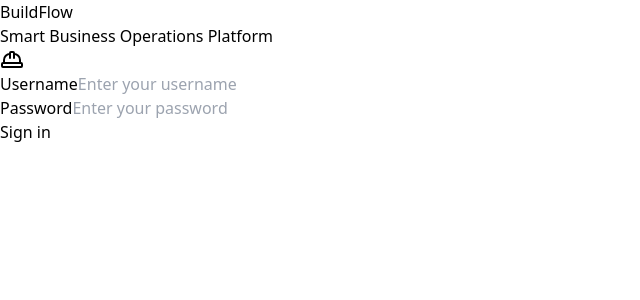
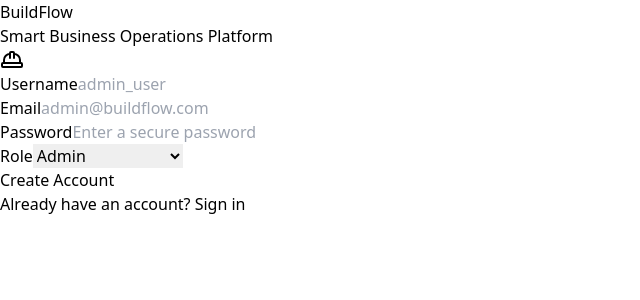
Before and after one commit to sushmitha-katika-dev/build-flow, a React (Vite) app in the folder frontend/: page /register in a window 1280 px wide. Before the commit this address led to /login. Shown: the top 300 px of the page, without its empty margins (0-640 px from the left). Built offline with nearby package versions, Linux system fonts and the light colour scheme; no server answers.

Commit message:
feat(frontend): add registration page

```diff
--- a/frontend/src/App.tsx
+++ b/frontend/src/App.tsx
@@ -3,6 +3,7 @@ import { AuthProvider } from './context/AuthContext';
 import { AuthLayout } from './layouts/AuthLayout';
 import { MainLayout } from './layouts/MainLayout';
 import { LoginPage } from './pages/auth/LoginPage';
+import { RegisterPage } from './pages/auth/RegisterPage';
 import { ProtectedRoute } from './routes/ProtectedRoute';
 
 import { DashboardPage } from './pages/dashboard/DashboardPage';
@@ -18,6 +19,7 @@ function App() {
           {/* Public / Auth Routes */}
           <Route element={<AuthLayout />}>
             <Route path="/login" element={<LoginPage />} />
+            <Route path="/register" element={<RegisterPage />} />
           </Route>
 
           {/* Protected Routes */}
--- a/frontend/src/pages/auth/LoginPage.tsx
+++ b/frontend/src/pages/auth/LoginPage.tsx
@@ -72,6 +72,13 @@ export const LoginPage: React.FC = () => {
         <Button type="submit" className="w-full" isLoading={isSubmitting}>
           Sign in
         </Button>
+
+        <div className="text-center mt-4 text-sm">
+          <span className="text-gray-600">Don't have an account? </span>
+          <a href="/register" className="font-medium text-blue-600 hover:text-blue-500">
+            Register now
+          </a>
+        </div>
       </form>
     </div>
   );
--- /dev/null
+++ b/frontend/src/pages/auth/RegisterPage.tsx
@@ -0,0 +1,129 @@
+import { useState } from 'react';
+import { Link, useNavigate } from 'react-router-dom';
+import { Input } from '../../components/common/Input';
+import { Button } from '../../components/common/Button';
+import { Alert } from '../../components/common/Alert';
+import { HardHat } from 'lucide-react';
+import { AuthService } from '../../services/authService';
+import type { RegisterCredentials, Role } from '../../types/auth';
+
+export const RegisterPage = () => {
+  const navigate = useNavigate();
+  const [formData, setFormData] = useState<RegisterCredentials>({
+    username: '',
+    email: '',
+    password: '',
+    role: 'ADMIN',
+  });
+
+  const [error, setError] = useState<string | null>(null);
+  const [isSubmitting, setIsSubmitting] = useState(false);
+  const [success, setSuccess] = useState(false);
+
+  const handleSubmit = async (e: React.FormEvent) => {
+    e.preventDefault();
+    setError(null);
+
+    if (!formData.username.trim() || !formData.email.trim() || !formData.password?.trim()) {
+      setError('All fields are required.');
+      return;
+    }
+
+    try {
+      setIsSubmitting(true);
+      await AuthService.register(formData);
+      setSuccess(true);
+      setTimeout(() => {
+        navigate('/login');
+      }, 2000);
+    } catch (err: any) {
+      setError(err.response?.data?.message || 'Failed to register account.');
+    } finally {
+      setIsSubmitting(false);
+    }
+  };
+
+  if (success) {
+    return (
+      <div className="text-center">
+        <div className="flex justify-center mb-6">
+          <div className="p-3 bg-green-100 rounded-full">
+            <HardHat className="w-8 h-8 text-green-600" />
+          </div>
+        </div>
+        <h3 className="text-xl font-bold text-gray-900 mb-2">Registration Successful!</h3>
+        <p className="text-gray-600 mb-6">You will be redirected to the login page shortly.</p>
+        <Link to="/login" className="text-blue-600 hover:text-blue-500 font-medium">
+          Go to Login now
+        </Link>
+      </div>
+    );
+  }
+
+  return (
+    <div>
+      <div className="flex justify-center mb-6">
+        <div className="p-3 bg-blue-100 rounded-full">
+          <HardHat className="w-8 h-8 text-blue-600" />
+        </div>
+      </div>
+
+      <form className="space-y-4" onSubmit={handleSubmit} noValidate>
+        {error && <Alert type="error" message={error} className="mb-4" />}
+
+        <Input
+          label="Username"
+          type="text"
+          value={formData.username}
+          onChange={(e) => setFormData({ ...formData, username: e.target.value })}
+          placeholder="admin_user"
+          disabled={isSubmitting}
+        />
+
+        <Input
+          label="Email"
+          type="email"
+          value={formData.email}
+          onChange={(e) => setFormData({ ...formData, email: e.target.value })}
+          placeholder="admin@buildflow.com"
+          disabled={isSubmitting}
+        />
+
+        <Input
+          label="Password"
+          type="password"
+          value={formData.password}
+          onChange={(e) => setFormData({ ...formData, password: e.target.value })}
+          placeholder="Enter a secure password"
+          disabled={isSubmitting}
+        />
+
+        <div className="space-y-1 mb-4">
+          <label className="block text-sm font-medium text-gray-700">Role</label>
+          <select
+            className="w-full px-3 py-2 border border-gray-300 rounded-md focus:outline-none focus:ring-2 focus:ring-blue-500"
+            value={formData.role}
+            onChange={(e) => setFormData({ ...formData, role: e.target.value as Role })}
+            disabled={isSubmitting}
+          >
+            <option value="ADMIN">Admin</option>
+            <option value="PROJECT_MANAGER">Project Manager</option>
+            <option value="SITE_SUPERVISOR">Site Supervisor</option>
+            <option value="FINANCE_MANAGER">Finance Manager</option>
+          </select>
+        </div>
+
+        <Button type="submit" className="w-full" isLoading={isSubmitting}>
+          Create Account
+        </Button>
+
+        <div className="text-center mt-4 text-sm">
+          <span className="text-gray-600">Already have an account? </span>
+          <Link to="/login" className="font-medium text-blue-600 hover:text-blue-500">
+            Sign in
+          </Link>
+        </div>
+      </form>
+    </div>
+  );
+};
--- a/frontend/src/services/authService.ts
+++ b/frontend/src/services/authService.ts
@@ -1,5 +1,5 @@
 import { axiosClient } from '../api/axiosClient';
-import type { AuthResponse, LoginCredentials } from '../types/auth';
+import type { AuthResponse, LoginCredentials, RegisterCredentials } from '../types/auth';
 
 export const AuthService = {
   login: async (credentials: LoginCredentials): Promise<AuthResponse> => {
@@ -7,9 +7,8 @@ export const AuthService = {
     return response.data;
   },
 
-  // Stub for register if needed later
-  register: async (data: any): Promise<AuthResponse> => {
-    const response = await axiosClient.post<AuthResponse>('/auth/register', data);
+  register: async (credentials: RegisterCredentials): Promise<AuthResponse> => {
+    const response = await axiosClient.post<AuthResponse>('/auth/register', credentials);
     return response.data;
   },
 };
```
Also changed, not shown: frontend/src/types/auth.ts (+8 -1 lines).
